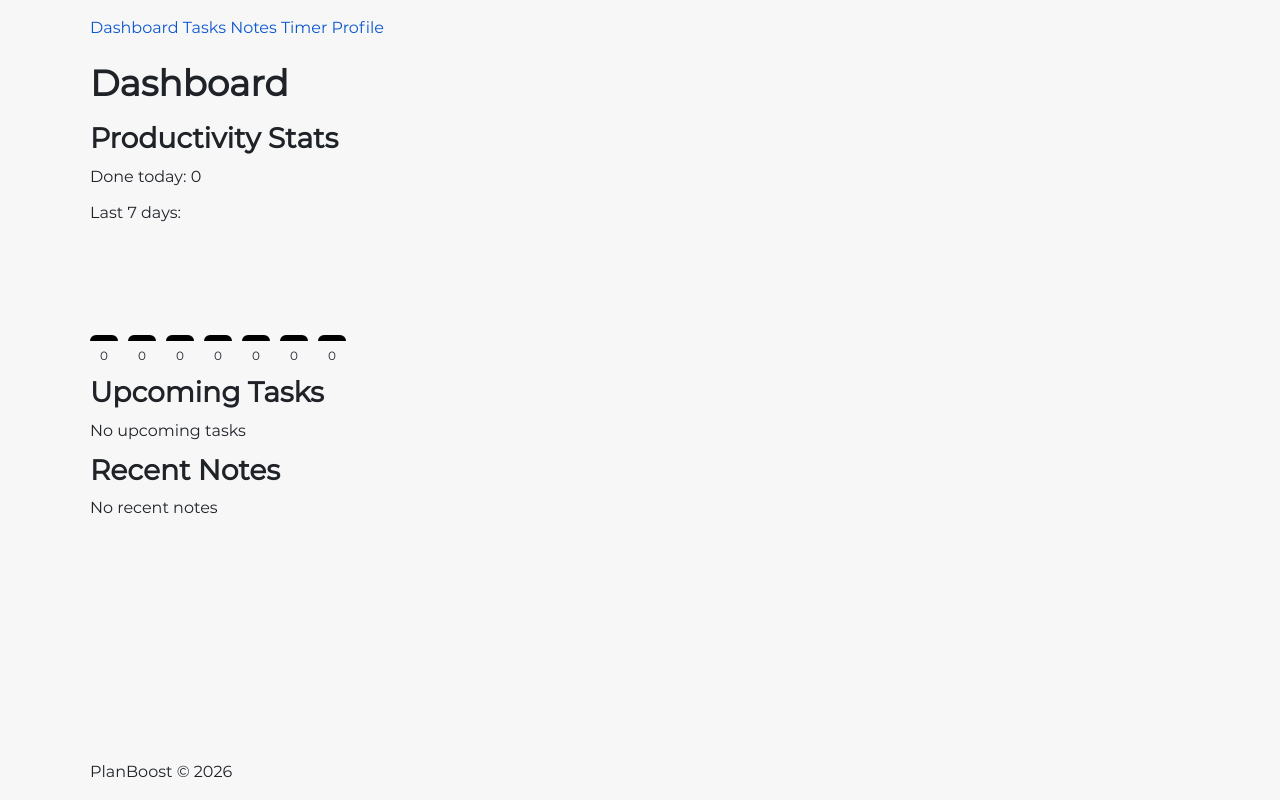
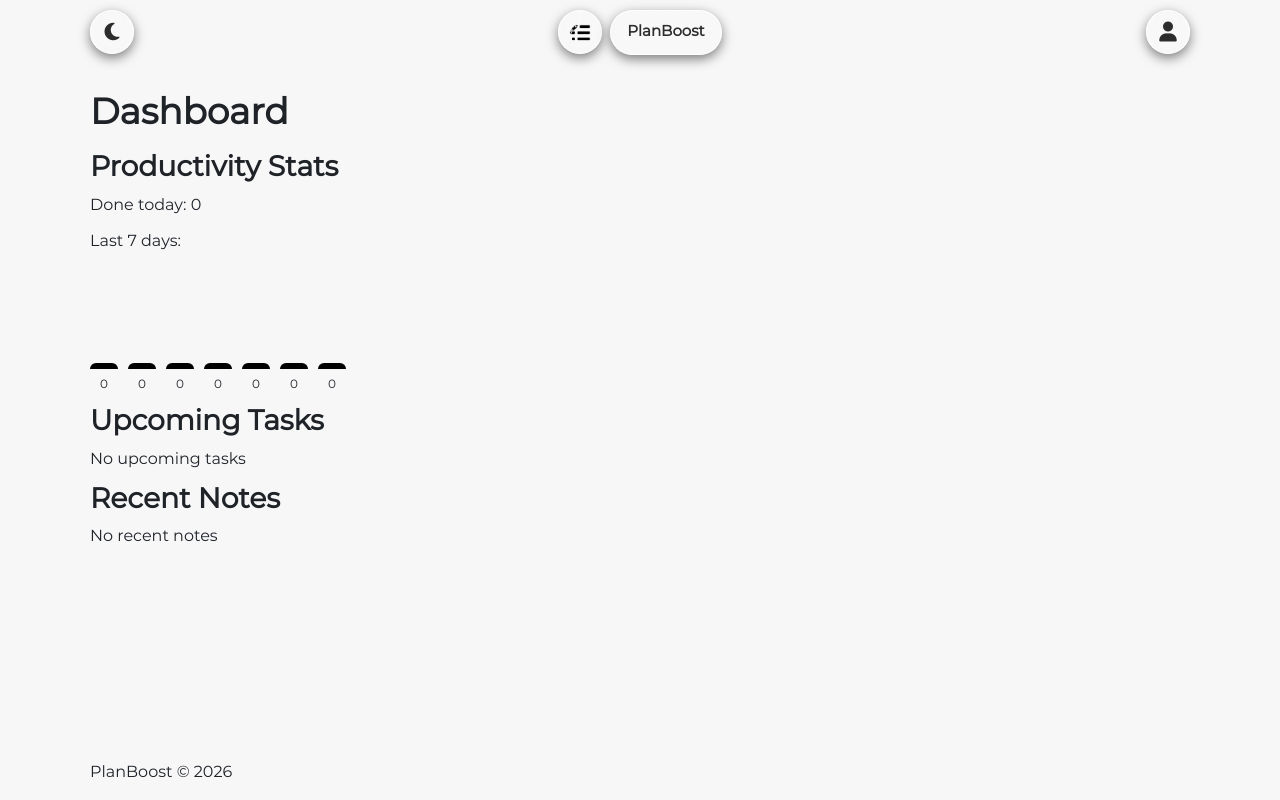
Before and after one commit to imaquar/PlanBoost, a Django app: page / in a window 1280 px wide. Run offline with Django 5.2, Linux system fonts and the light colour scheme; the visitor is signed in with stand-in values (Sample User, id 1); data that the repository does not hold is empty; some libraries are stand-ins or nearby versions.

Commit message:
style header and navigation

```diff
--- a/static/css/style.css
+++ b/static/css/style.css
@@ -17,6 +17,13 @@
     --color-link-hover: #0842a0;
     --container-max: 1100px;
     --container-gutter: 1rem;
+    --header-text: rgb(44, 44, 44);
+    --glass-bg: rgba(255, 255, 255, 0.2);
+    --glass-border: rgba(255, 255, 255, 0.8);
+    --glass-shadow: 0 4px 12px rgba(0, 0, 0, 0.5);
+    --pressed-bg: rgb(56, 56, 56);
+    --pressed-text: #ffffff;
+    --menu-pill-width: 112px;
 }
 
 * {
@@ -90,11 +97,177 @@ button {
 }
 
 .site-header {
-    padding: 1rem 0;
+    position: fixed;
+    top: 0;
+    left: 0;
+    width: 100%;
+    z-index: 100;
+    padding: 10px 0;
+}
+
+.header-shell {
+    display: grid;
+    grid-template-columns: 1fr auto 1fr;
+    align-items: center;
+    gap: 10px;
+}
+
+.header-side {
+    display: flex;
+    align-items: center;
+}
+
+.header-left {
+    justify-content: flex-start;
+}
+
+.header-right {
+    justify-content: flex-end;
+}
+
+.header-center {
+    display: inline-flex;
+    align-items: center;
+    gap: 8px;
+}
+
+.header-icon-button,
+.header-menu-trigger,
+.header-dropdown-link {
+    border: 0.0625rem solid var(--glass-border);
+    box-shadow: var(--glass-shadow);
+    background: var(--glass-bg);
+    backdrop-filter: blur(20px);
+    -webkit-backdrop-filter: blur(3px);
+    color: var(--header-text);
+    transition: all 0.3s ease;
+}
+
+.header-icon-button {
+    display: inline-flex;
+    align-items: center;
+    justify-content: center;
+    width: 44px;
+    height: 44px;
+    border-radius: 999px;
+    text-decoration: none;
+}
+
+.header-icon-button:hover,
+.header-menu-trigger:hover,
+.header-dropdown-link:hover {
+    transform: scale(1.08);
+    text-decoration: none;
+    color: var(--header-text);
+}
+
+.header-icon-button:active,
+.header-menu-trigger:active,
+.header-dropdown-link:active {
+    background: var(--pressed-bg);
+    color: var(--pressed-text);
+}
+
+.theme-button {
+    font: inherit;
+    cursor: pointer;
+    font-size: 20px;
+}
+
+.header-logo-button {
+    position: relative;
+}
+
+.header-logo-dark,
+.header-logo-white {
+    position: absolute;
+    width: 34px;
+    height: 34px;
+    object-fit: contain;
+    transition: opacity 0.2s ease;
+}
+
+.header-logo-dark {
+    opacity: 1;
+}
+
+.header-logo-white {
+    opacity: 0;
+}
+
+.header-logo-button:active .header-logo-dark {
+    opacity: 0;
+}
+
+.header-logo-button:active .header-logo-white {
+    opacity: 1;
+}
+
+.header-menu-container {
+    position: relative;
+    display: inline-block;
+}
+
+.header-menu-trigger {
+    display: inline-flex;
+    align-items: center;
+    justify-content: center;
+    width: var(--menu-pill-width);
+    padding: 10px 15px;
+    border-radius: 28px;
+    font-size: 15px;
+    font-weight: 700;
+    cursor: default;
+    user-select: none;
+}
+
+.header-dropdown {
+    position: absolute;
+    top: calc(100% - 1px);
+    left: 50%;
+    transform: translateX(-50%);
+    display: none;
+    flex-direction: column;
+    align-items: center;
+    gap: 5px;
+    padding: 5px 0;
+    margin: 0;
+    list-style: none;
+    z-index: 1000;
+}
+
+.header-menu-container:hover .header-dropdown,
+.header-menu-container:focus-within .header-dropdown,
+.header-dropdown:hover {
+    display: flex;
+}
+
+.header-dropdown-link {
+    display: inline-flex;
+    align-items: center;
+    justify-content: center;
+    width: var(--menu-pill-width);
+    padding: 10px 15px;
+    border-radius: 28px;
+    font-size: 15px;
+    font-weight: 700;
+    text-decoration: none;
+}
+
+.header-profile-button {
+    font-size: 20px;
+    line-height: 1;
+}
+
+.header-icon-spacer {
+    width: 44px;
+    height: 44px;
+    display: inline-block;
 }
 
 .page-main {
     flex: 1;
+    padding-top: 84px;
     padding-bottom: 1.5rem;
 }
 
@@ -110,3 +283,19 @@ button {
 .site-footer {
     padding: 1rem 0;
 }
+
+@media (max-width: 780px) {
+    .header-shell {
+        grid-template-columns: 1fr;
+    }
+
+    .header-left,
+    .header-right,
+    .header-center {
+        justify-content: center;
+    }
+
+    .page-main {
+        padding-top: 140px;
+    }
+}
--- a/templates/base.html
+++ b/templates/base.html
@@ -4,6 +4,7 @@
 <head>
     <meta charset="UTF-8">
     <meta name="viewport" content="width=device-width, initial-scale=1.0">
+    <script src="https://kit.fontawesome.com/a533a36acf.js" crossorigin="anonymous"></script>
     <title>{% block title %}PlanBoost{% endblock title %}</title>
     <link rel="stylesheet" href="{% static 'css/style.css' %}">
 </head>
@@ -11,15 +12,37 @@
     {% block header %}
         <header class="site-header">
             <div class="container">
-                <nav class="site-nav">
-                    <a href="/">Dashboard</a>
-                    <a href="/tasks/">Tasks</a>
-                    <a href="/notes/">Notes</a>
-                    <a href="/timer/">Timer</a>
-                    {% if user.is_authenticated %}
-                        <a href="{% url 'users:profile' %}">Profile</a>
-                    {% endif %}
-                </nav>
+                <div class="header-shell">
+                    <div class="header-side header-left">
+                        <button class="header-icon-button theme-button" type="button" aria-label="Theme toggle">
+                            <i class="fa-solid fa-moon"></i>
+                        </button>
+                    </div>
+
+                    <div class="header-center">
+                        <a class="header-icon-button header-logo-button" href="/" aria-label="Dashboard">
+                            <img class="header-logo-dark" src="{% static 'images/planBoostLogoDark.png' %}" alt="PlanBoost logo">
+                            <img class="header-logo-white" src="{% static 'images/planBoostLogoWhite.png' %}" alt="PlanBoost logo active">
+                        </a>
+
+                        <div class="header-menu-container">
+                            <span class="header-menu-trigger">PlanBoost</span>
+                            <ul class="header-dropdown">
+                                <li><a class="header-dropdown-link" href="/tasks/">Tasks</a></li>
+                                <li><a class="header-dropdown-link" href="/notes/">Notes</a></li>
+                                <li><a class="header-dropdown-link" href="/timer/">Timer</a></li>
+                            </ul>
+                        </div>
+                    </div>
+
+                    <div class="header-side header-right">
+                        {% if user.is_authenticated %}
+                            <a class="header-icon-button header-profile-button" href="{% url 'users:profile' %}" aria-label="Profile">
+                               <i class="fa-solid fa-user"></i>
+                            </a>
+                        {% endif %}
+                    </div>
+                </div>
             </div>
         </header>
     {% endblock header %}
```
